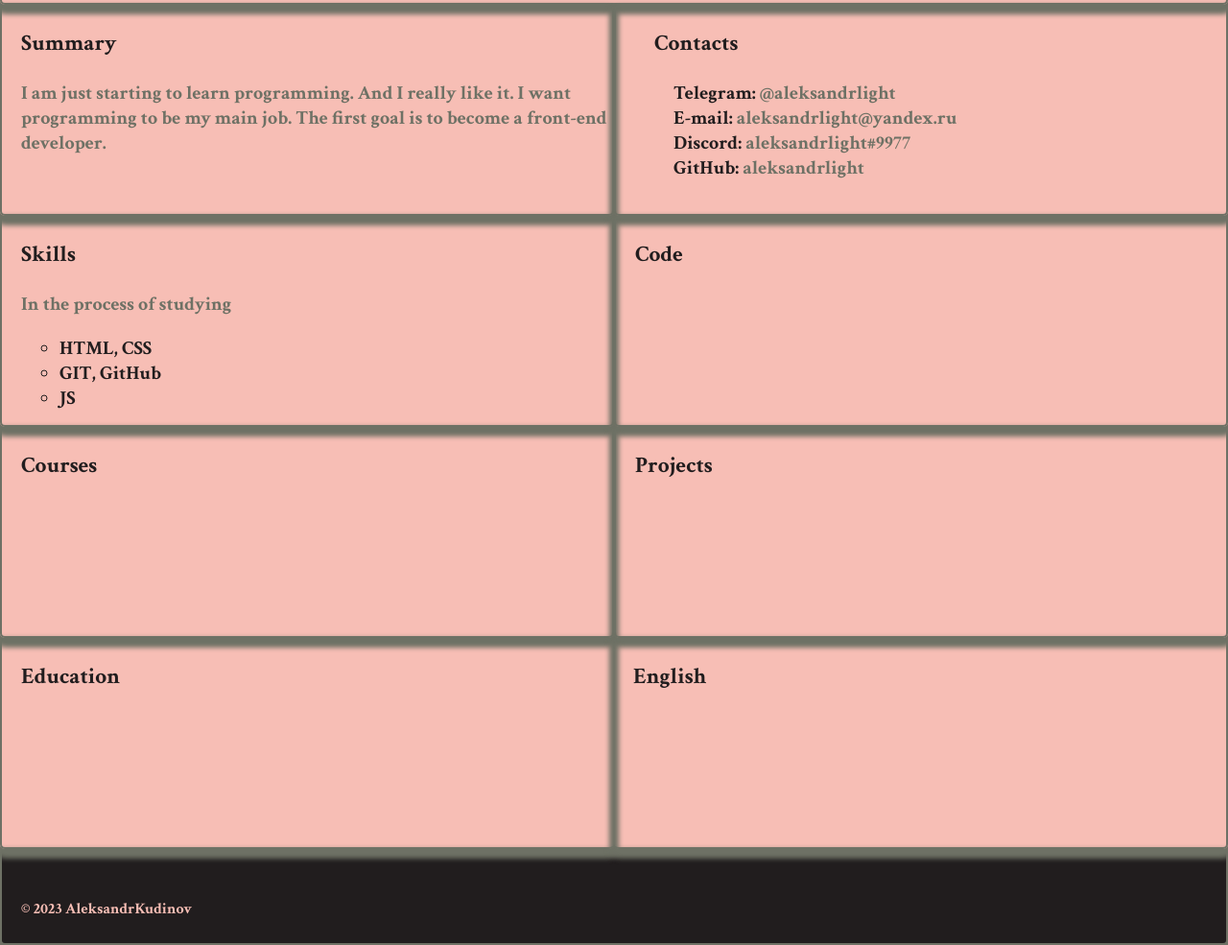
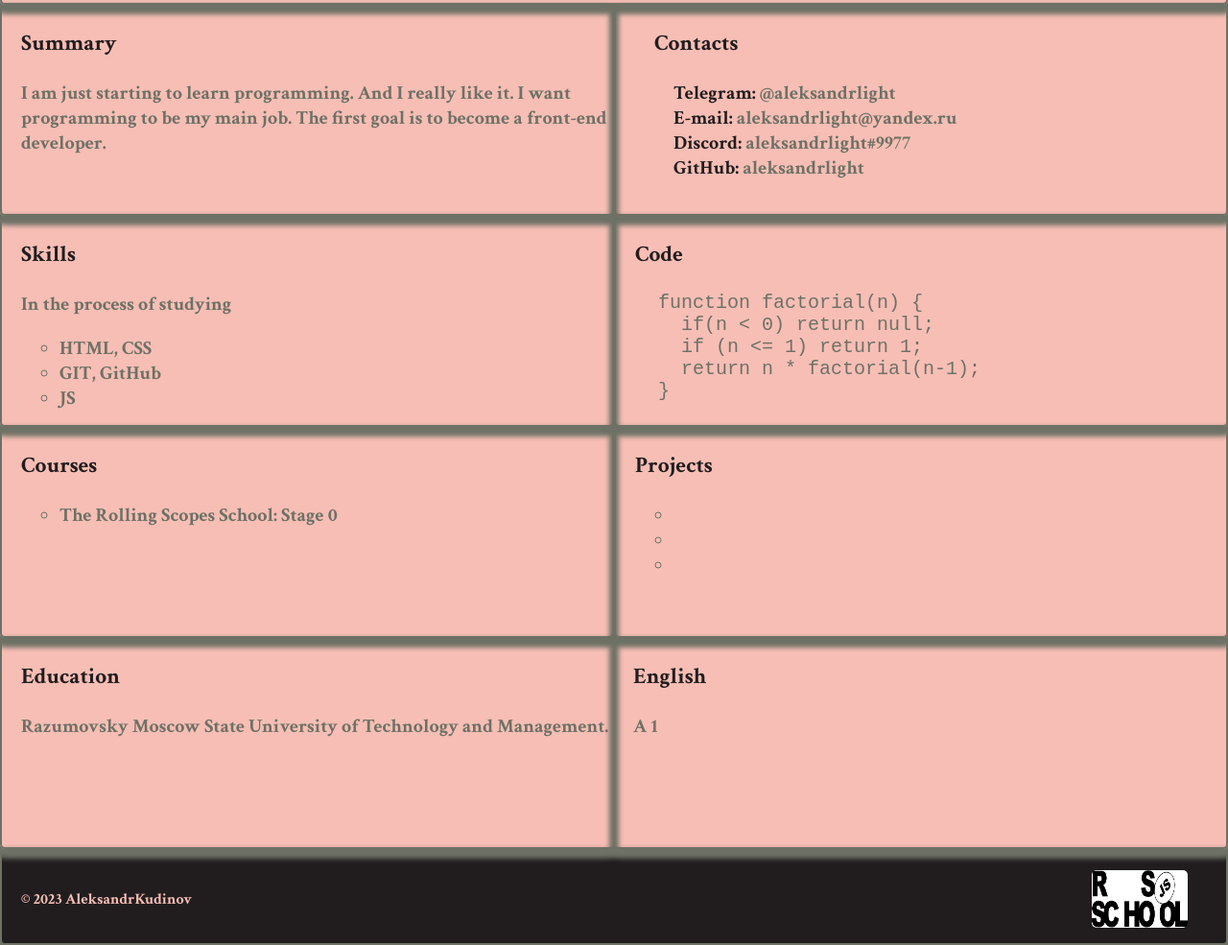
Before and after one commit to AleksandrLight/rsschool-cv, a plain HTML site: page index.html in a window 1280 px wide. Shown: the part 261-1246 px from the top of the page at 96% size. Drawn offline with Linux system fonts and the light colour scheme.

Commit message:
fix: file scc

```diff
--- a/index.html
+++ b/index.html
@@ -71,6 +71,13 @@
           <h3>
             Code
           </h3>
+  <pre class="pre">
+  <code>function factorial(n) {
+    if(n &lt; 0) return null;
+    if (n &lt;= 1) return 1;
+    return n * factorial(n-1);
+  }</code>
+  </pre>
         </section>
       </div>
       <div class="block-three">
@@ -78,11 +85,19 @@
           <h3>
             Courses
           </h3>
+          <ul class="courses-list">
+            <li>The Rolling Scopes School: Stage 0</li>
+          </ul>
         </section>
         <section class="container-projects" id="projects">
           <h3>
             Projects
           </h3>
+          <ul class="projects-list">
+            <li></li>
+            <li></li>
+            <li></li>
+          </ul>
         </section>
       </div>
       <div class="block-four">
@@ -90,18 +105,25 @@
           <h3>
             Education
           </h3>
+          <p>Razumovsky Moscow State University of Technology and Management.</p>
         </section>
         <section class="container-english" id="english">
           <h3>
             English
           </h3>
+          <p>A 1</p>
         </section>
       </div>
     </div>
   </main>
-  <footer class="footer">
-    <div class="footer-container container"><span style=color:#F7BEB5;>&copy; 2023</span>
+  <footer class="footer container">
+    <div class="footer-container"><span style=color:#F7BEB5;>&copy; 2023</span>
       <a href="https://github.com/aleksandrlight" class="github-link">AleksandrKudinov</a>
+    </div>
+    <div class="logotype-container">
+      <a href="https://rs.school/js/" class="logo-rss">
+        <img src="assets/img/RSS.png" alt="logo-rss" class="logo-rss">
+      </a>
     </div>
   </footer>
 </body>
--- a/style.css
+++ b/style.css
@@ -7,6 +7,11 @@
   font-family: crimson text;
   src: url(assets/fonts/CrimsonText-Bold.ttf);
   width: 700;
+}
+@media (max-width: 768px) {
+  .section {
+    width: 100%;
+  }
 }
 * {
   box-sizing: border-box;
@@ -118,6 +123,7 @@ h1 {
 }
 .skills-list {
   list-style-type: circle;
+  color: rgb(110, 113, 101)
 }
 .container-code {
   border: 2px solid rgb(110, 113, 101);
@@ -128,6 +134,9 @@ h1 {
   text-align: left;
   padding-left: 20px;
   width: 50%;
+}
+.pre {
+  color: rgb(110, 113, 101);
 }
 .block-three {
   display: flex;
@@ -142,6 +151,10 @@ h1 {
   padding-left: 20px;
   width: 50%;
 }
+.courses-list {
+  color: rgb(110, 113, 101);
+  list-style-type: circle;
+}
 .container-projects {
   border: 2px solid rgb(110, 113, 101);
   border-radius: 5px;
@@ -151,6 +164,10 @@ h1 {
   text-align: left;
   padding-left: 20px;
   width: 50%;
+}
+.projects-list {
+  color: rgb(110, 113, 101);
+  list-style-type: circle;
 }
 .block-four {
   display: flex;
@@ -177,16 +194,31 @@ h1 {
   padding-left: 20px;
   width: 50%;
 }
-.footer-container {
+.footer {
+  display: flex;
   height: 100px;
   background:rgb(33, 29, 30);
   border: 2px solid rgb(110, 113, 101);
   box-shadow: 0px 5px 5px 5px rgb(110, 113, 101);
   border-radius: 5px;
+}
+.footer-container {
+  width: 50%;
   padding-left: 20px;
-  padding-top: 50px;
+  padding-top: 40px;
 }
 .github-link {
   color:rgb(247, 190, 181);
   text-decoration: none;
 }
+.logo-rss {
+  float:right;
+  border-radius: 5px;
+  width: 100px;
+  height: 60px;
+  margin-top: 10px;
+  margin-right: 20px;
+}
+.logotype-container {
+  width: 50%;
+}
```
Also changed, not shown: assets/img/RSS.png (added).
